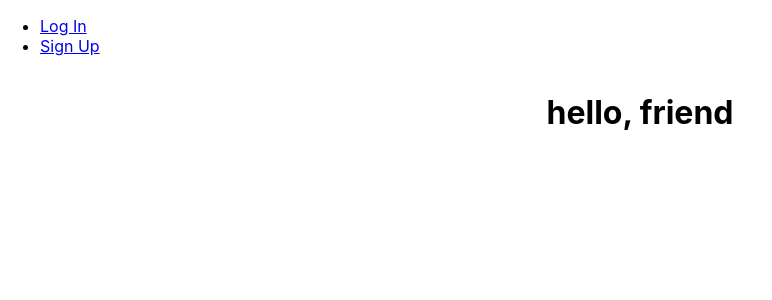
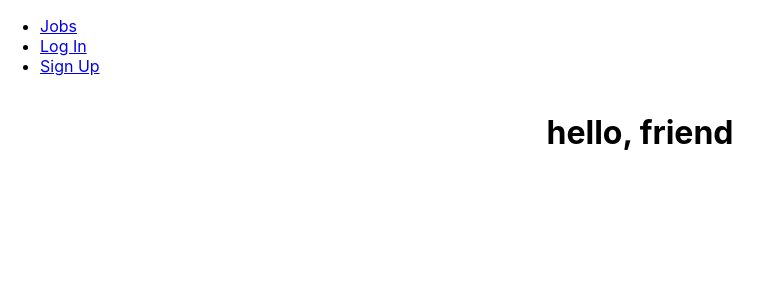
Before and after one commit to zaragotcode/dev-rookie-front-end, a React (Vite) app: page / in a window 1280 px wide. Shown: the top 300 px of the page, without its empty margins (0-772 px from the left). Built offline with nearby package versions, Linux system fonts and the light colour scheme; no server answers.

Commit message:
edit NavBar component

```diff
--- a/src/components/NavBar/NavBar.tsx
+++ b/src/components/NavBar/NavBar.tsx
@@ -16,13 +16,13 @@ const NavBar = (props: NavBarProps): JSX.Element => {
     <nav>
       {user ?
         <ul>
-          <li>Welcome, {user.name}</li>
           <li><NavLink to="/profiles">Profiles</NavLink></li>
-          <li><NavLink to="/change-password">Change Password</NavLink></li>
+          <li><NavLink to="/profiles">Jobs</NavLink></li>
           <li><NavLink to="" onClick={handleLogout}>LOG OUT</NavLink></li>
         </ul>
       :
         <ul>
+          <li><NavLink to="/login">Jobs</NavLink></li>
           <li><NavLink to="/login">Log In</NavLink></li>
           <li><NavLink to="/signup">Sign Up</NavLink></li>
         </ul>
```
